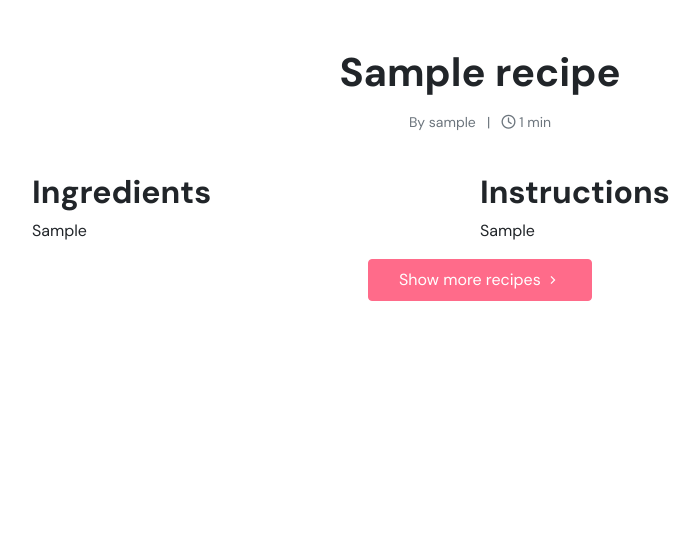
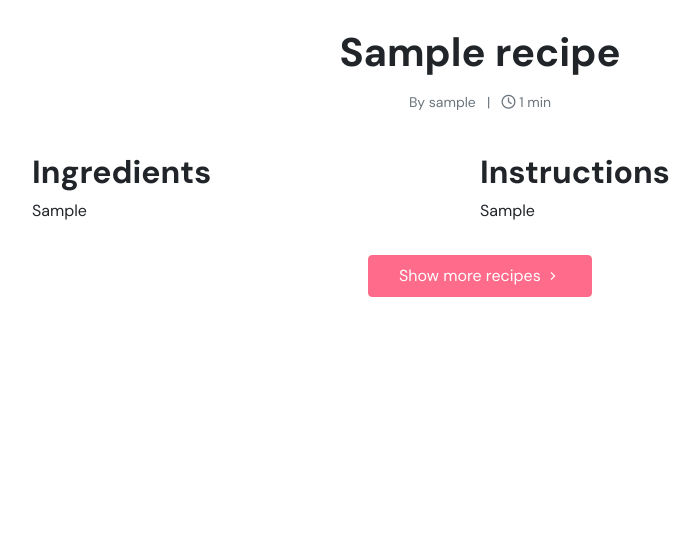
Before and after one commit to cardan22/pastryhub, a Django app: page /1/ in a window 1280 px wide. Shown: the part 137-678 px from the top of the page, without its empty margins (160-860 px from the left). Run offline with Django 3.2, Linux system fonts and the light colour scheme; tables that the repository leaves empty hold one stand-in row (values such as "Sample post"); some libraries are stand-ins or nearby versions.

Commit message:
Add margin and padding to HTML files

```diff
--- a/templates/delete_recipe.html
+++ b/templates/delete_recipe.html
@@ -19,10 +19,10 @@
                 {% csrf_token %}
                 <!-- Buttons for Delete and Cancel Actions -->
                 <div class="d-grid gap-2 d-md-block">
-                    <button type="submit" class="btn btn-primary">
+                    <button type="submit" class="btn btn-primary p-2">
                         <span class="material-symbols-outlined">delete</span> Delete
                     </button>
-                    <a href="{% url 'home' %}" class="btn btn-secondary">
+                    <a href="{% url 'home' %}" class="btn btn-secondary p-2">
                         <span class="material-symbols-outlined">cancel</span> Cancel
                     </a>
                 </div>
--- a/templates/favorite_recipes.html
+++ b/templates/favorite_recipes.html
@@ -13,7 +13,7 @@
                         <h1>My favorite recipes</h1>
                     {% else %}
                         <h1>No favorite recipes yet?</h1>
-                        <p>Your taste buds are missing out!</p>
+                        <p>Mark your favorite recipes using the heart icon <span class="material-symbols-outlined">favorite</span></p>
                     {% endif %}
                 </h1>
                 <div class="gap-2 d-md-block text-center mt-4">
--- a/templates/recipe_detail.html
+++ b/templates/recipe_detail.html
@@ -33,7 +33,7 @@
             {% endif %}
 
             <!-- Recipe Title and Author Information -->
-            <h1 class="text-center pt-4">{{ recipe.title }}</h1>
+            <h1 class="text-center pt-1">{{ recipe.title }}</h1>
             <p class="text-center text-muted small">By {{ recipe.author }} &nbsp; | &nbsp;
                 <i class="fa-regular fa-clock"></i>  {{ recipe.baking_time }} min
             </p>
@@ -45,7 +45,7 @@
             <h2>Ingredients</h2>
             <p>{{ recipe.ingredients | safe }}</p>
         </div>
-        <div class="col-md-6">
+        <div class="col-md-6 mb-3">
             <!-- Instructions Section -->
             <h2>Instructions</h2>
             <p>{{ recipe.instructions | safe }}</p>
@@ -56,17 +56,17 @@
 
         <!-- Edit and Delete Options for the Author -->
         <div class="d-flex justify-content-center">
-            <a href="{% url 'update' recipe.pk %}" class="btn btn-primary col-6 col-md-3 me-1 p-2">
+            <a href="{% url 'update' recipe.pk %}" class="btn btn-primary col-6 col-md-3 me-1 p-2 mb-4">
                 <span class="material-symbols-outlined">edit</span> Edit
             </a>
-            <a href="{% url 'delete' recipe.pk %}" class="btn btn-secondary col-6 col-md-3 ms-1 p-2">
+            <a href="{% url 'delete' recipe.pk %}" class="btn btn-secondary col-6 col-md-3 ms-1 p-2 mb-4">
                 <span class="material-symbols-outlined">delete</span> Delete
             </a>
         </div>
         {% endif %}
             <!-- Show More Recipes Button -->
             <div class="d-flex justify-content-center">
-                <a href="{% url 'home' %}" class="btn btn-primary col-12 col-md-4 col-lg-3 p-2 mb-4">Show more recipes
+                <a href="{% url 'home' %}" class="btn btn-primary col-12 col-md-4 col-lg-3 p-2 mb-5">Show more recipes
                     <span class="material-symbols-outlined">chevron_right</span>
                 </a>
             </div>
```
